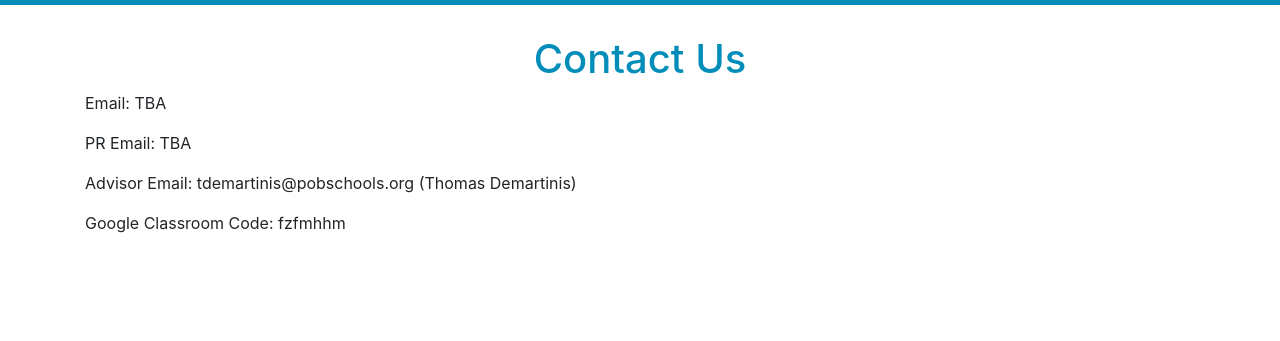
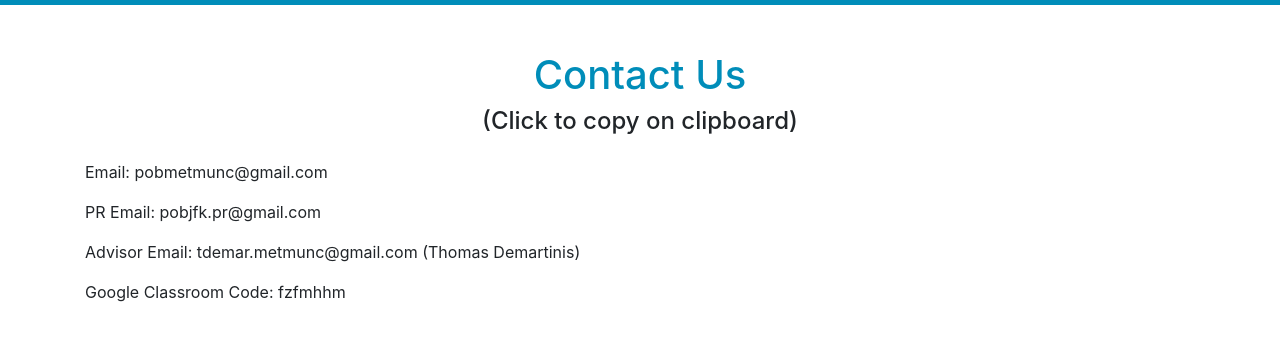
Before and after one commit to pobmetmunc/site, a plain HTML site: page contact.html in a window 1280 px wide. Shown: the part 57-398 px from the top of the page. Drawn offline with nearby package versions, Linux system fonts and the light colour scheme.

Commit message:
Add files via upload

```diff
--- a/conference program/helper.js
+++ b/conference program/helper.js
@@ -166,7 +166,7 @@
 }
 // create a note
 function createNote(){
-  let note = `<div contentEditable class="helper-output helper-note"><i class="fa fa-times x-out-helper"></i>
+  let note = `<div class="helper-output helper-note"><p contentEditable></p><i class="fa fa-times x-out-helper"></i>
     </div>`
   output.append(note)
 }
@@ -194,6 +194,9 @@
  document.execCommand("copy");
  $temp.remove();
 }
+$(".copiable").click(function(){
+  copyText($(this))
+})
 // add input to top input on click
 function addInput(value){
   $(".helper-input").val(value)
--- a/contact.html
+++ b/contact.html
@@ -36,17 +36,21 @@
   </div>
 </nav>
 <div class="container">
-  <div class="row">
+  <div class="row m-3">
     <div class="col-12 d-flex justify-content-center">
       <h1 style="margin-top: 30px;" class="heading">Contact Us</h1>
+    </div>
+    <div class="col-12 d-flex justify-content-center">
+      <h4>(Click to copy on clipboard)</h4>
     </div>
   </div>
   <div class="row">
     <div class="col-8">
-      <p>Email: TBA </p>
-      <p>PR Email: TBA </p>
-      <p>Advisor Email: tdemartinis@pobschools.org (Thomas Demartinis) </p>
-      <p>Google Classroom Code: fzfmhhm</p>
+
+      <p>Email: <span class="copiable">pobmetmunc@gmail.com</span> </p>
+      <p>PR Email: <span class="copiable">pobjfk.pr@gmail.com</span> </p>
+      <p>Advisor Email: <span class="copiable"> tdemar.metmunc@gmail.com</span> (Thomas Demartinis) </p>
+      <p>Google Classroom Code: <span class="copiable">fzfmhhm</span></p>
     </div>
   </div>
 </div>
@@ -54,6 +58,7 @@
 <script src="https://code.jquery.com/jquery-3.3.1.slim.min.js" integrity="sha384-q8i/X+965DzO0rT7abK41JStQIAqVgRVzpbzo5smXKp4YfRvH+8abtTE1Pi6jizo" crossorigin="anonymous"></script>
 <script src="https://cdnjs.cloudflare.com/ajax/libs/popper.js/1.14.7/umd/popper.min.js" integrity="sha384-UO2eT0CpHqdSJQ6hJty5KVphtPhzWj9WO1clHTMGa3JDZwrnQq4sF86dIHNDz0W1" crossorigin="anonymous"></script>
 <script src="https://stackpath.bootstrapcdn.com/bootstrap/4.3.1/js/bootstrap.min.js" integrity="sha384-JjSmVgyd0p3pXB1rRibZUAYoIIy6OrQ6VrjIEaFf/nJGzIxFDsf4x0xIM+B07jRM" crossorigin="anonymous"></script>
+<script src="conference program/helper.js" charset="utf-8"></script>
 </body>
 
 </html>
--- a/styles.css
+++ b/styles.css
@@ -72,6 +72,13 @@
   color:#008DB9;
   font-weight: bold;
 }
+.copiable:hover{
+  background-color: #008DB9;
+  color: white;
+}
+.copiable:active{
+  background-color: #d4c570;
+}
 #topCarousel{
   width: 100%;
   height: 400px;
```
